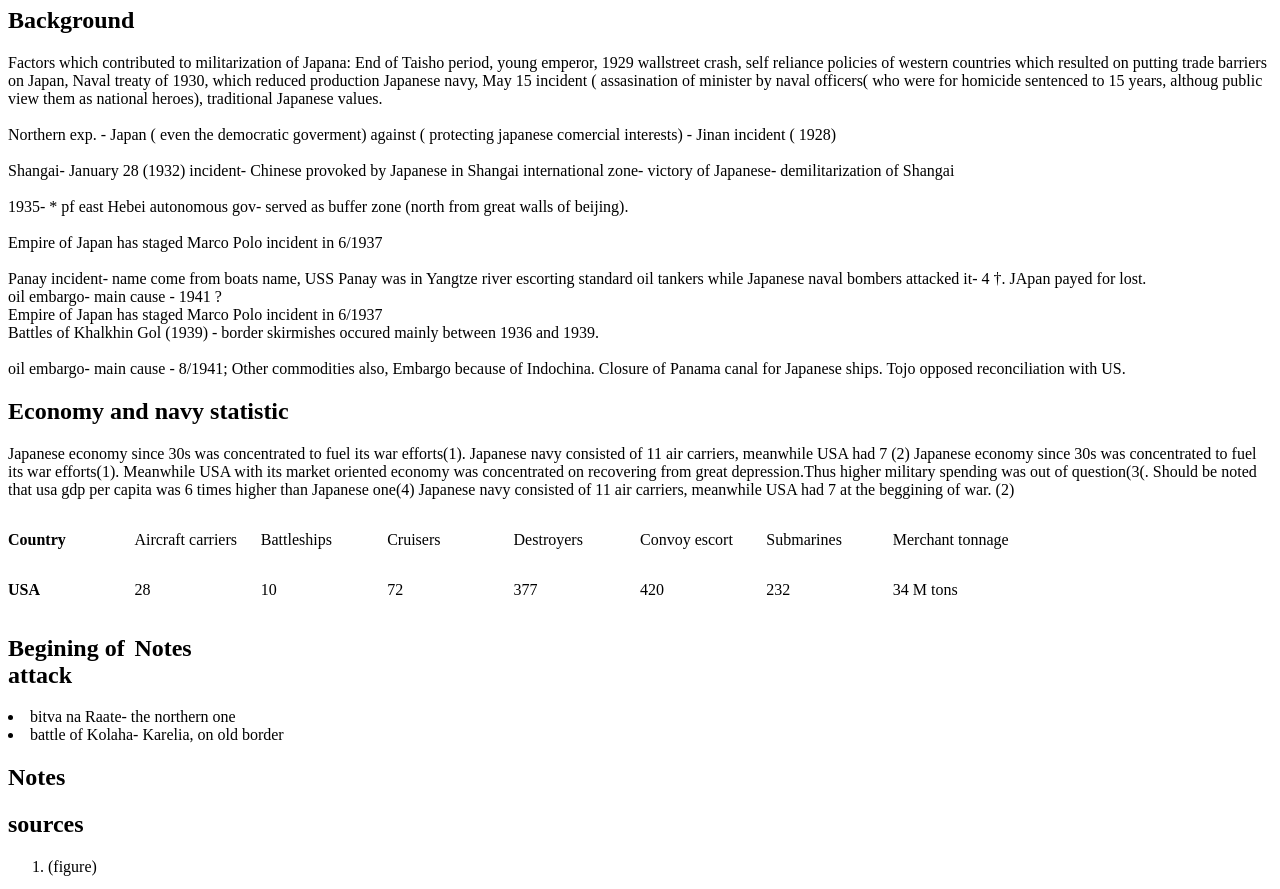
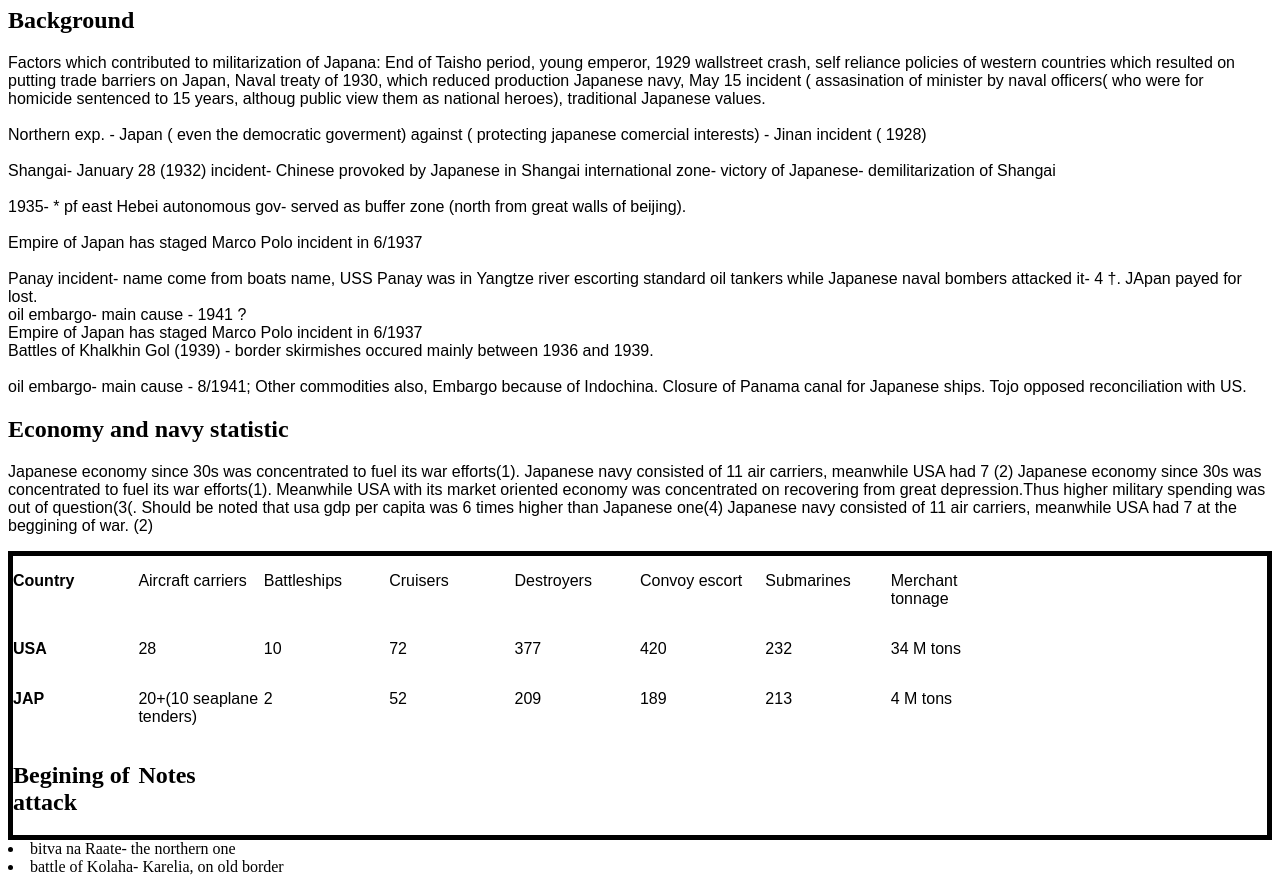
Before and after one commit to kuba891/pacific, a plain HTML site: page index.html in a window 1280 px wide. Shown: the part 90-979 px from the top of the page. Drawn offline with Linux system fonts and the light colour scheme; grey boxes are pictures that could not be loaded.

Commit message:
Update index.html

```diff
--- a/index.html
+++ b/index.html
@@ -2,6 +2,10 @@
 <head>
 <title>Pacific theatre of Second World War</title>
 <style>
+p{
+font-family:sans-serrif, arial;
+font-style:denmark;
+}
 .figures{
 	width:400px;
 	border: 3px solid black;
@@ -15,6 +19,7 @@ position:relative;
 .container {
   display: grid;
   grid-template-columns: 10% 10% 10% 10% 10% 10% 10% 10%;
+	border:black solid 5px;
 }
 
 </style>
@@ -77,6 +82,15 @@ Japanese economy since 30s was concentrated to fuel its war efforts(1). Meanwhil
 <p class="podpis">420</p>
 <p class="podpis">232</p>
 <p class="podpis">34 M tons </p>
+
+<p class="nadpis"><b>JAP</b></p>
+<p class="podpis">20+(10 seaplane tenders)</p>
+<p class="podpis">2</p>
+<p class="podpis">52</p>
+<p class="podpis">209</p>
+<p class="podpis">189</p>
+<p class="podpis">213</p>
+<p class="podpis">4 M tons </p>
 <h2>Begining of attack</h2>
 <h2>Notes</h2>
 </div>
```
